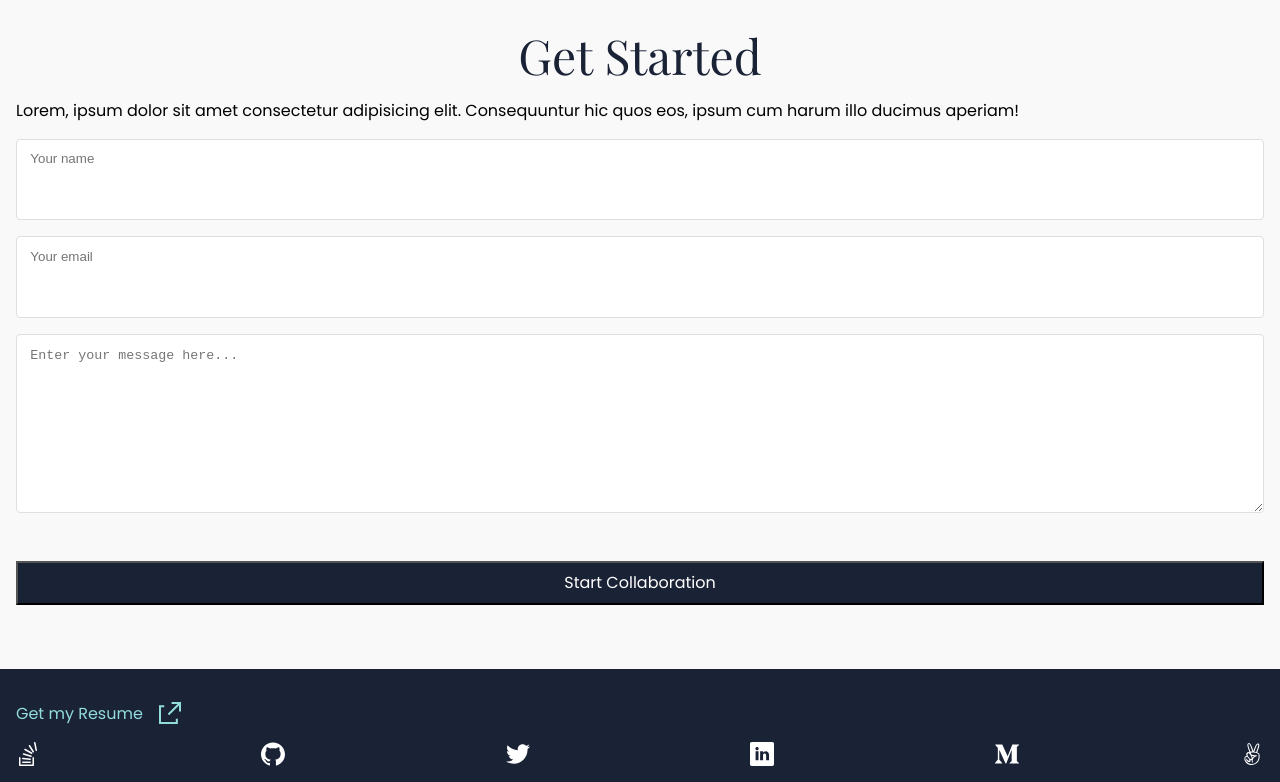
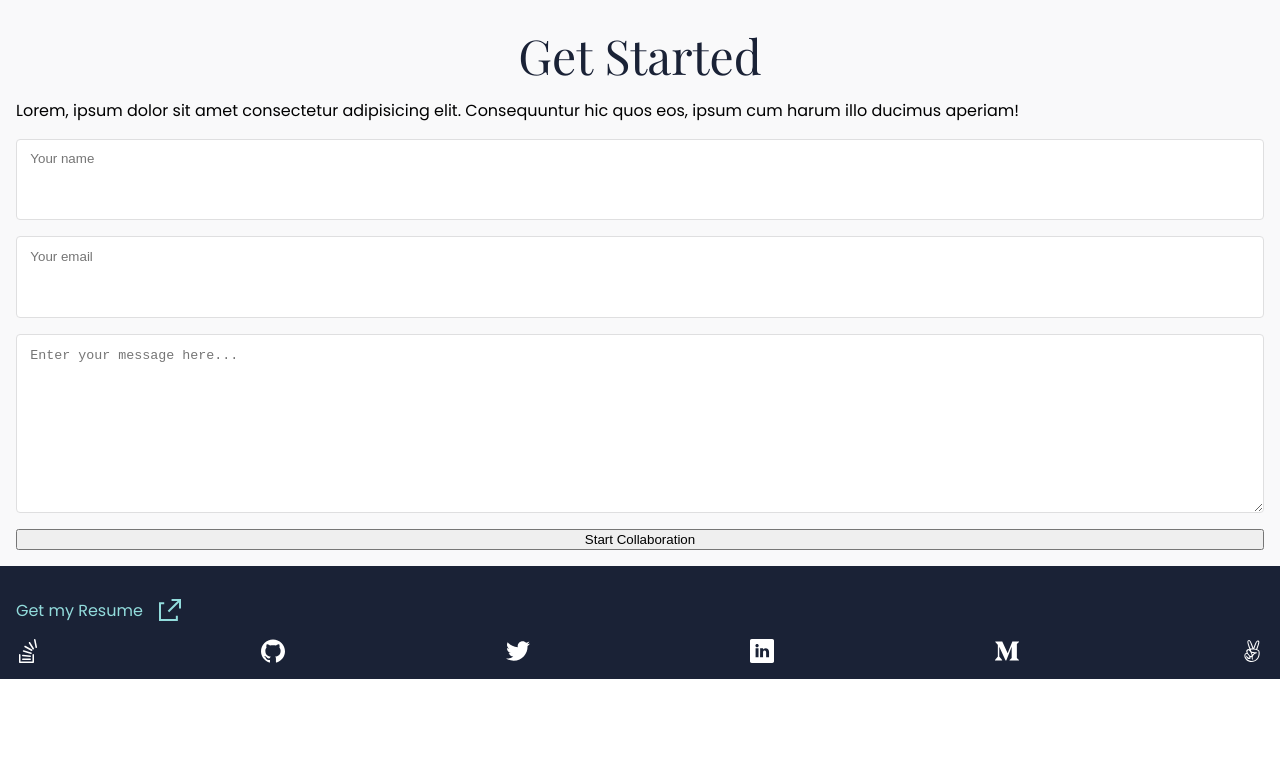
Before and after one commit to jlberbesi/My-Portfolio, a plain HTML site: page index.html in a window 1280 px wide. Shown: the part 6633-7415 px from the top of the page. After the commit the page ends 7312 px from the top, so only its background shows below. Drawn offline with nearby package versions, Linux system fonts and the light colour scheme.

Commit message:
Update index.css

```diff
--- a/index.css
+++ b/index.css
@@ -280,7 +280,7 @@ input::placeholder {
   top: -2.5em;
 }
 
-form button {
+form .form_button {
   background: #1a2236;
   color: white;
   font-family: 'poppins', sans-serif;
@@ -290,7 +290,7 @@ form button {
   margin-bottom: 3em;
 }
 
-form button:hover {
+form .form_button:hover {
   cursor: pointer;
 }
 
```
